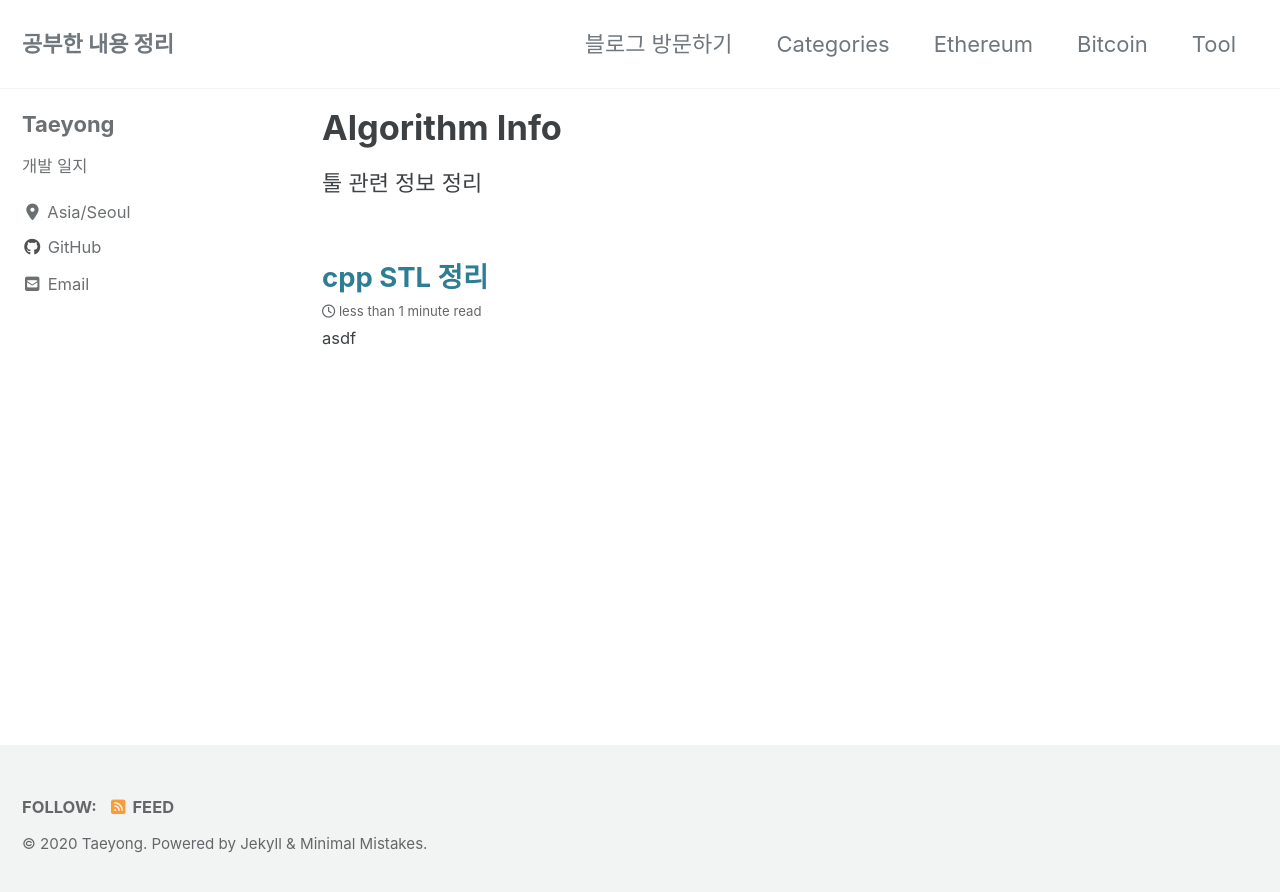
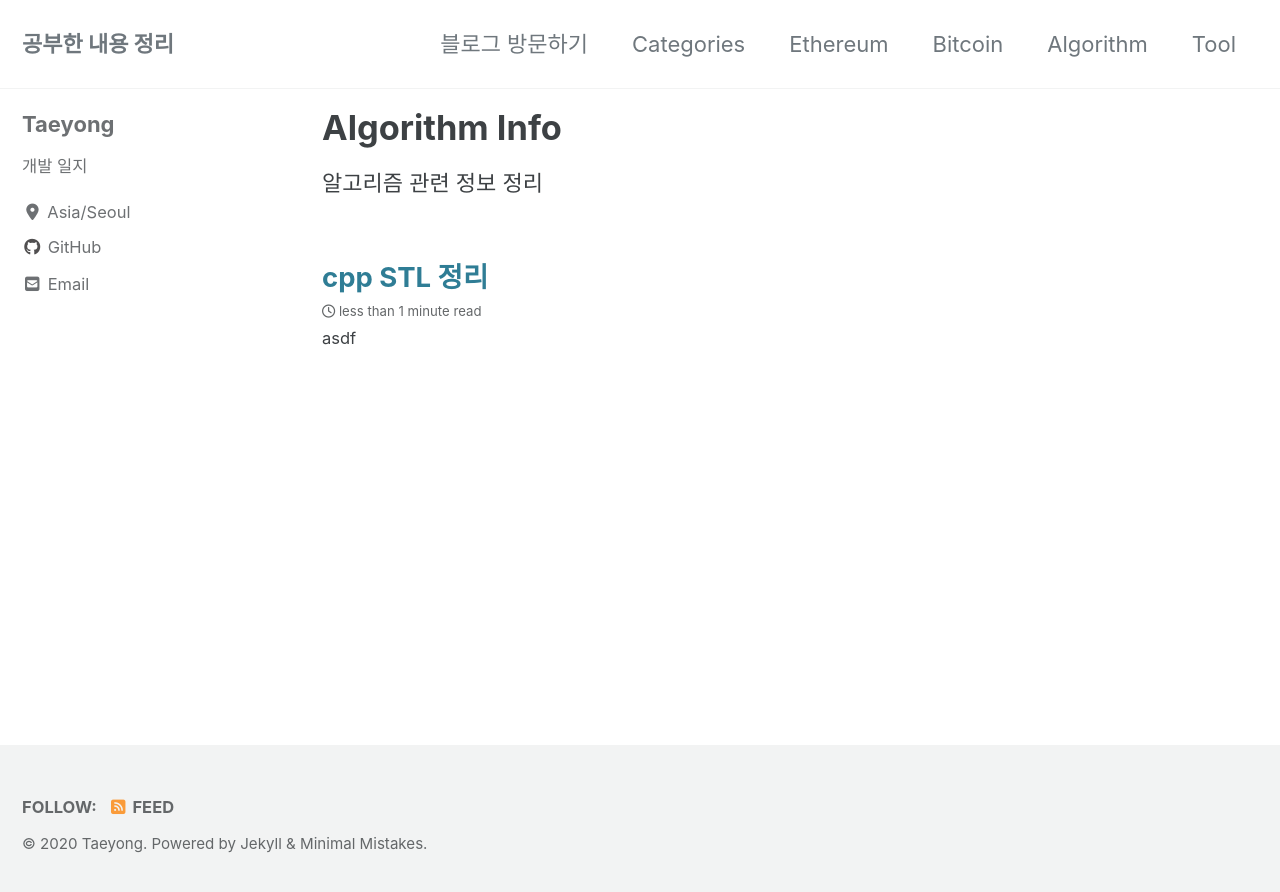
Before and after one commit to TaeYongHwang/TaeYongHwang.github.io, a Jekyll site: the page built from _pages/algorithm.md, in a window 1280 px wide. Shown: the top 892 px of the page. Built offline with Jekyll 4.4.1, drawn with Linux system fonts in a browser that asks for light colours; cached includes are drawn as plain includes; nearby versions of some CDN libraries.

Commit message:
navigation에 algorithm 추가

```diff
--- a/_data/navigation.yml
+++ b/_data/navigation.yml
@@ -9,5 +9,7 @@ main:
     url: /categories/ethereum/
   - title: "Bitcoin"
     url: /categories/bitcoin/
+  - title: "Algorithm"
+    url: /categories/algorithm/
   - title: "Tool"
     url: /categories/tool/
--- a/_pages/algorithm.md
+++ b/_pages/algorithm.md
@@ -6,4 +6,4 @@ author_profile: true
 taxonomy: Algorithm
 ---
 
-툴 관련 정보 정리
+알고리즘 관련 정보 정리
```
